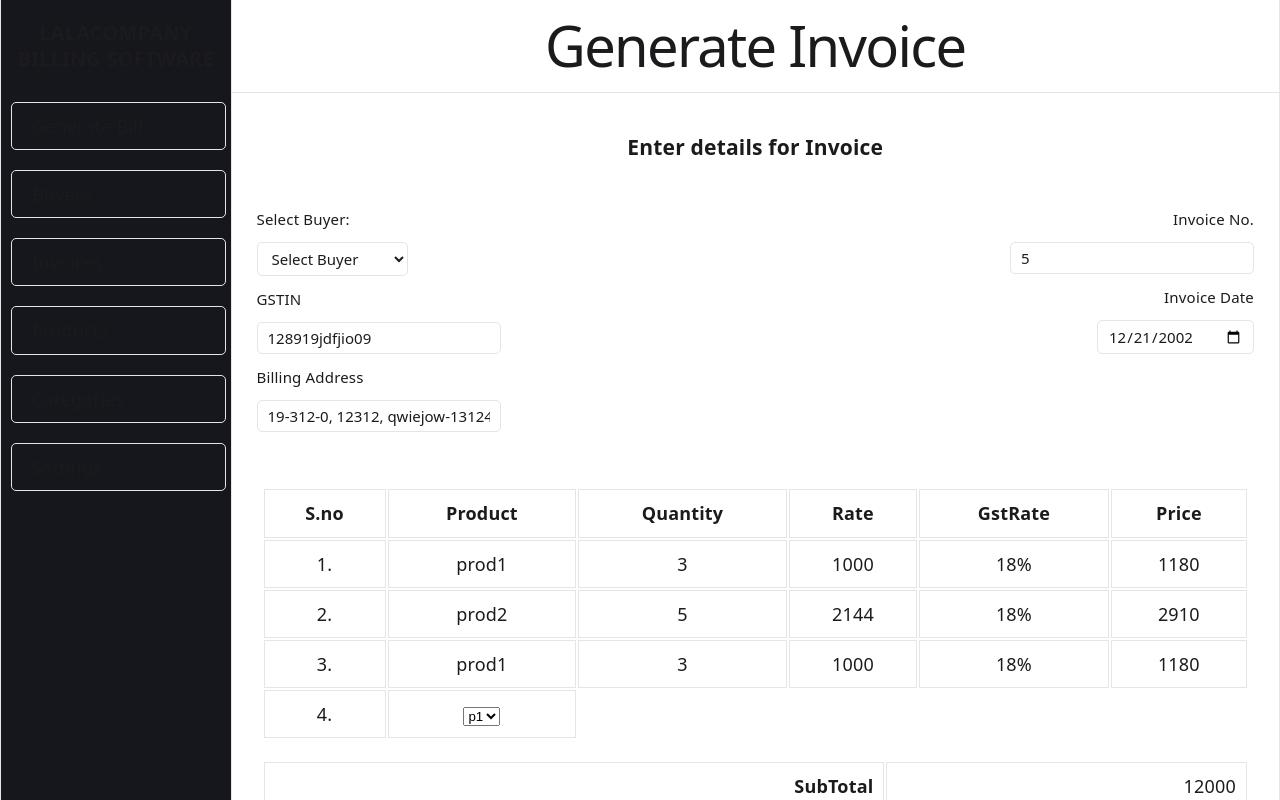
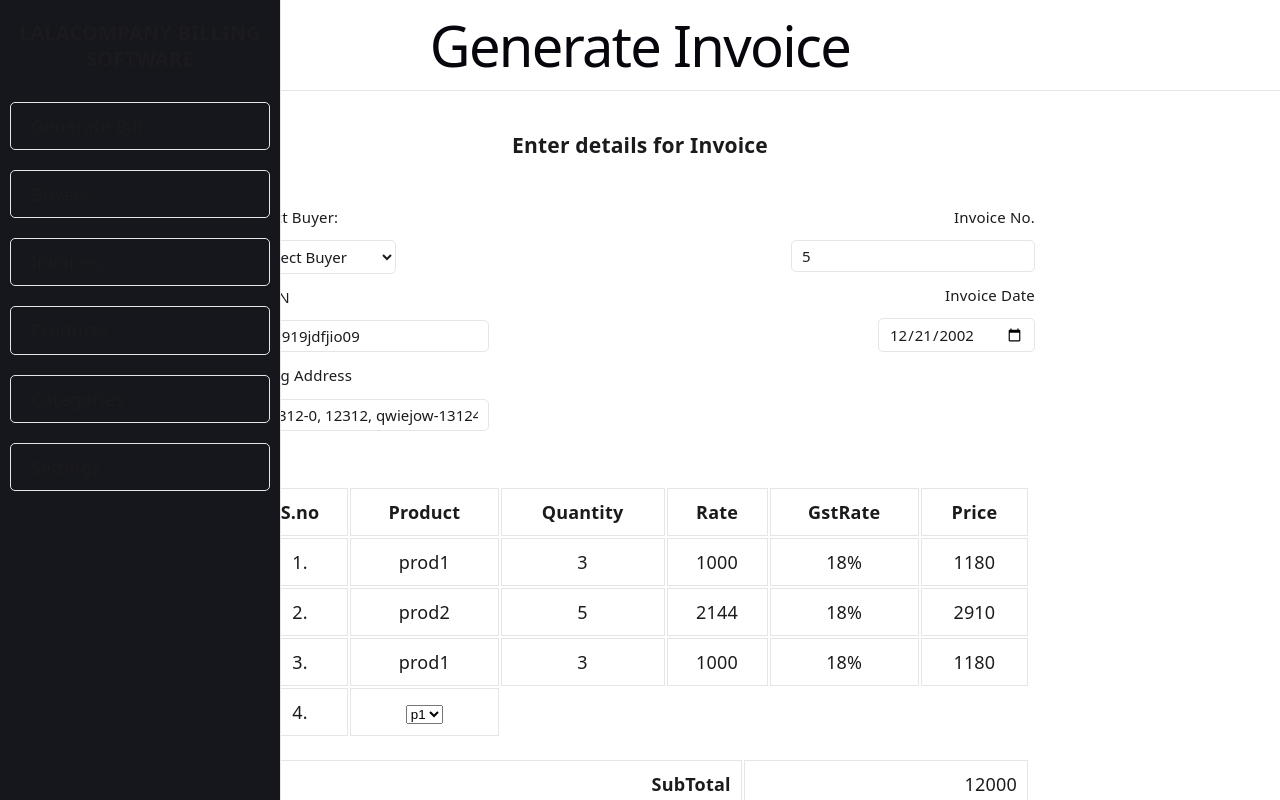
Before and after one commit to shaurya-cgi/LalaCompanyFrontend, a React (Vite) app: page / in a window 1280 px wide. Shown: the top 800 px of the page. Built offline with nearby package versions, Linux system fonts and the light colour scheme.

Commit message:
fix home layout

```diff
--- a/src/components/Home.css
+++ b/src/components/Home.css
@@ -3,7 +3,7 @@
     flex-direction: column;
     align-items: center;
     justify-content: center;
-    width: 100%;
+    width: 100vh;
 }
 
 .buyerinvoicedetails{
--- a/src/components/Sidebar.css
+++ b/src/components/Sidebar.css
@@ -1,18 +1,23 @@
 .sidebar{
     display: flex;
     flex-direction: column;
-    align-items: flex-start;
-    justify-content: flex-start;
+    align-items: flex-end;
+    justify-content: flex-end;
     width: 280px;
+    max-width: 280px;
+    height: 100vh;
+    height: 100%;
     background-color: #16171d;
     border-right: 1px solid var(--border);
+    position: fixed;
+    top: 0;
+    left: 0;
 }
 
 .sidebarbutton{
     display: flex;
     align-items: center;
     padding: 10px 20px;
-    width: 100%;
     border-radius: 5px;
     color: var(--text-dm);
     text-decoration: none;
@@ -23,6 +28,9 @@
 .sidebar-menu{
     display: flex;
     flex-direction: column;
+    max-width: 280px;
+    width: 100%;
+    height: 100vh;
 }
 .sidebar-header{
     font-size: 20px;
--- a/src/index.css
+++ b/src/index.css
@@ -58,7 +58,6 @@ body {
   max-width: 100%;
   margin: 0 auto;
   text-align: center;
-  border-inline: 1px solid var(--border);
   min-height: 100svh;
   display: flex;
   flex-direction: column;
@@ -69,7 +68,7 @@ h1,
 h2 {
   font-family: var(--heading);
   font-weight: 500;
-  color: var(--text-h);
+  color: var(--text-lm-h);
 }
 
 h1 {
@@ -99,7 +98,7 @@ code,
   font-family: var(--mono);
   display: inline-flex;
   border-radius: 4px;
-  color: var(--text-h);
+  color: var(--text-lm-h);
 }
 
 code {
--- a/src/layouts/MainLayout.css
+++ b/src/layouts/MainLayout.css
@@ -1,16 +1,19 @@
 .mainlayout{
     display: flex;
+    width: 100%;
     height: 100vh;
     flex-direction: row;
 }
 .mainarea{
+    display: flex;
+    flex-direction: column;
+    align-items: center;
     height: 100%;
     width: 100%;
     background-color: var(--bg);
 }
 
 .header{
-    height: 60px;
     width: 100%;
     background-color: var(--bg);
     border-bottom: 1px solid var(--border);
@@ -18,7 +21,6 @@
 
 .content{
     flex: 1;
-    overflow-y: auto;
     background-color: var(--bg);
     padding: 20px;
 }
```
